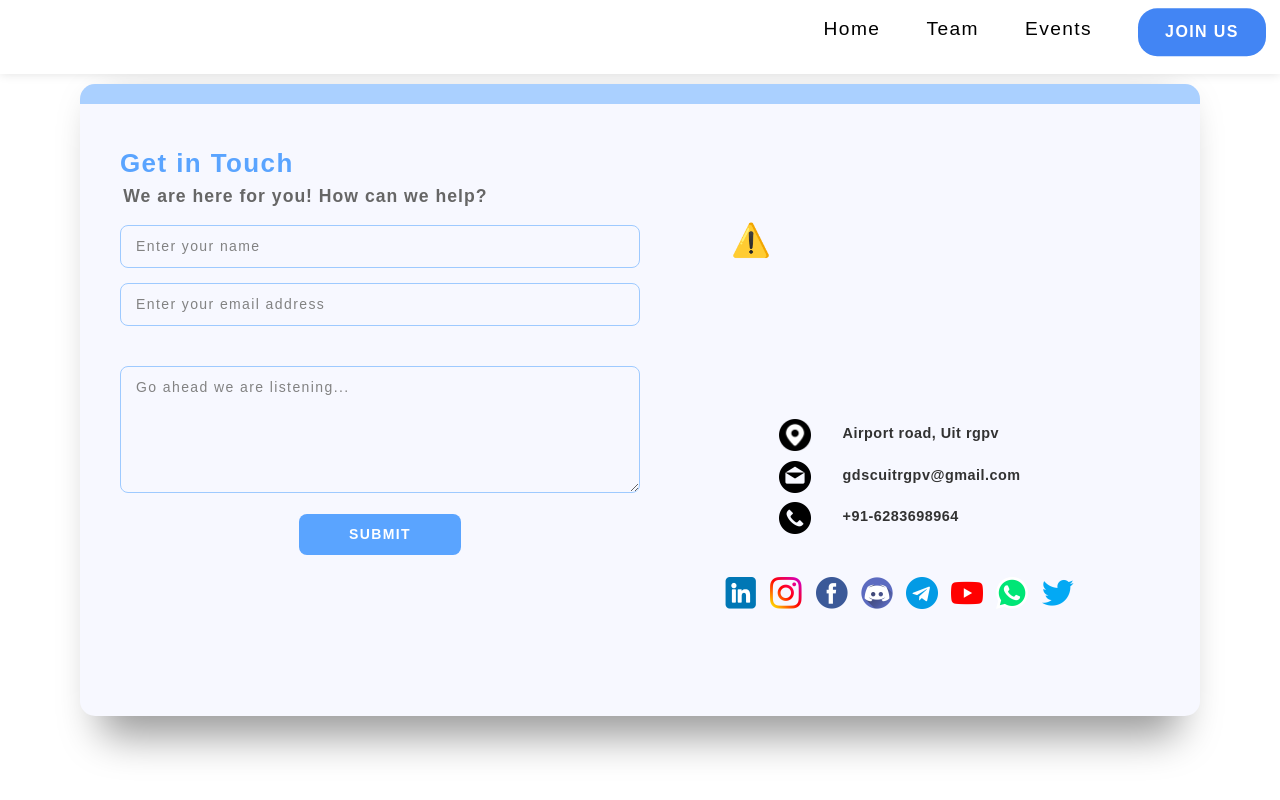
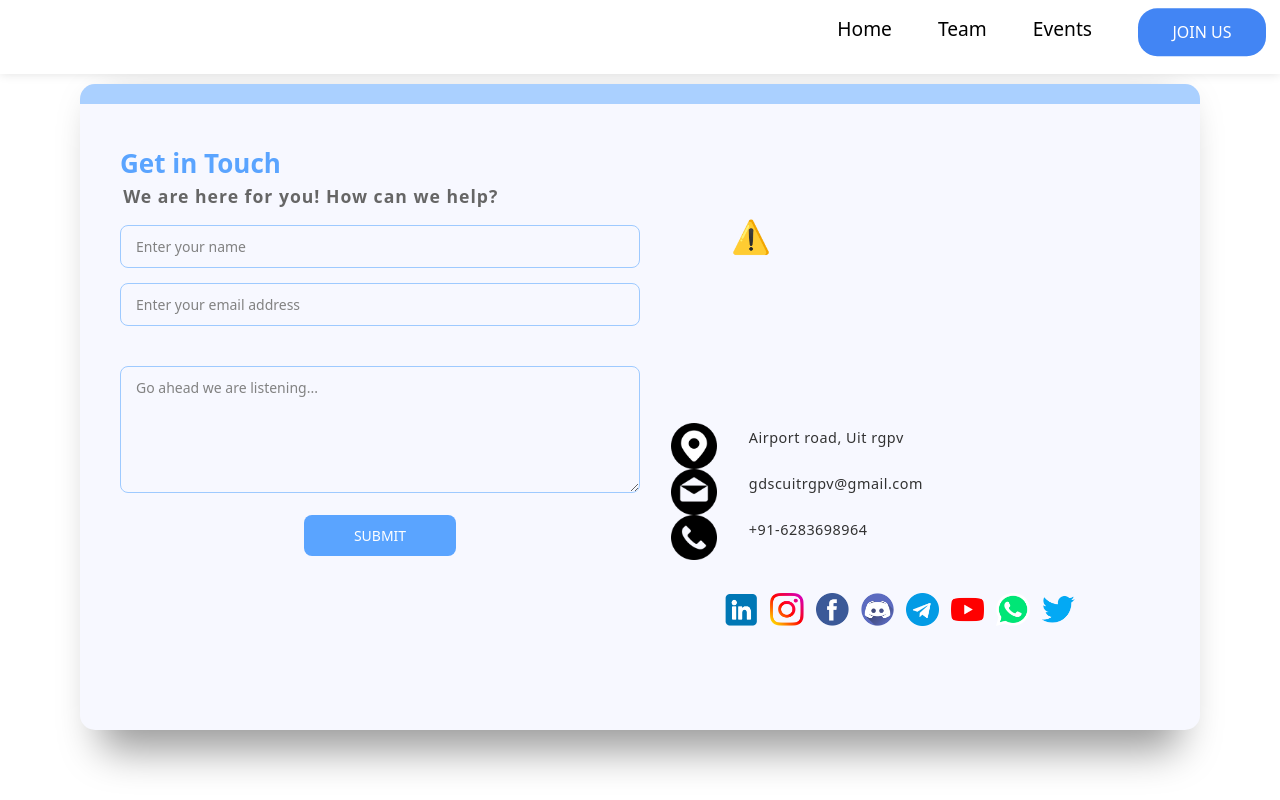
Before and after one commit to gdscrgpv/gdsc-website, a React (Create React App) app: page /contact in a window 1280 px wide. Built offline with nearby package versions, Linux system fonts and the light colour scheme; no server answers.

Commit message:
icons correction within contact page

```diff
--- a/src/Component/Contact.js
+++ b/src/Component/Contact.js
@@ -49,11 +49,11 @@ export default class ContactComponent extends Component {
                 <div class="screen-body-item left">
 
                   {/* heanding */}
-                  <div class="app-title">
+                  <div class="app-title" style={{fontWeight: 700}}>
                     <span>Get in Touch</span>
                   </div>
 
-                  <p class="smallTxt" >We are here for you! How can we help?</p>
+                  <p class="smallTxt" style={{fontWeight: 600}}>We are here for you! How can we help?</p>
 
                   {/* form */}
                   <div class="app-form">
@@ -91,21 +91,21 @@ export default class ContactComponent extends Component {
                   {/* contact details */}
                   <div class="contact-detail contact ">
                     <div class=" flex">
-                      <img src={mapPin} className="icon" style={{ color: 'black' }} />
+                      <img src={mapPin} className="contactIcon" style={{ color: 'black' }} />
 
                       <p class="midTxt">
                         Airport road, Uit rgpv
                       </p>
                     </div>
                     <div class=" flex">
-                      <img src={mail} className="icon" style={{ color: 'black' }} />
+                      <img src={mail} className="contactIcon" style={{ color: 'black' }} />
 
                       <p class="midTxt">
                         gdscuitrgpv@gmail.com
                       </p>
                     </div>
                     <div class=" flex">
-                      <img src={phone} className="icon" style={{ color: 'black' }} />
+                      <img src={phone} className="contactIcon" style={{ color: 'black' }} />
 
                       <p class="midTxt">
                         +91-6283698964
@@ -118,35 +118,35 @@ export default class ContactComponent extends Component {
                     <div class="app-form-group buttons">
 
                       <button class="connect-button">
-                        <img src={linkedin} className="icon" />
+                        <img src={linkedin} className="connectIcon" />
                       </button>
 
                       <button class="connect-button">
-                        <img src={insta} className="icon" />
+                        <img src={insta} className="connectIcon" />
                       </button>
 
                       <button class="connect-button">
-                        <img src={facebook} className="icon" />
+                        <img src={facebook} className="connectIcon" />
                       </button>
 
                       <button class="connect-button">
-                        <img src={discord} className="icon" />
+                        <img src={discord} className="connectIcon" />
                       </button>
 
                       <button class="connect-button">
-                        <img src={telegram} className="icon" />
+                        <img src={telegram} className="connectIcon" />
                       </button>
 
                       <button class="connect-button">
-                        <img src={youtube} className="icon" />
+                        <img src={youtube} className="connectIcon" />
                       </button>
 
                       <button class="connect-button">
-                        <img src={whatsapp} className="icon" />
+                        <img src={whatsapp} className="connectIcon" />
                       </button>
 
                       <button class="connect-button">
-                        <img src={twitter} className="icon" />
+                        <img src={twitter} className="connectIcon" />
                       </button>
 
                     </div>
--- a/src/Component/css/contactUs.css
+++ b/src/Component/css/contactUs.css
@@ -6,20 +6,7 @@
   -moz-osx-font-smoothing: grayscale;
 }
 
-body {
-  /* background: linear-gradient(to right, #ea1d6f 0%, #eb466b 100%); */
-  font-size: 12px;
-}
-
-body,
-textarea,
-input {
-  font-family: "Montserrat", sans-serif;
-  font-weight: 700;
-  letter-spacing: 1.4px;
-}
-
-button {
+.button {
   font-family: "Montserrat", sans-serif;
   font-weight: 700;
   letter-spacing: 1.4px;
@@ -38,13 +25,16 @@ button {
   font-weight: 400;
 }
 
-.icon {
+.contactIcon {
+  width: 10%;
+  height: 10%;
   margin-right: 4vh;
 }
 
-.icon:hover {
-  width: 4.2vh;
-  height: 4.2vh;
+.connectIcon {
+  width: 100%;
+  height: 100%;
+  margin-right: 8vh;
 }
 
 .smallTxt {
@@ -744,6 +734,11 @@ button {
     font-weight: 400;
   }
 
+  .contactIcon {
+    width: 10%;
+    height: 10%;
+  }
+
   .contact-detail {
     margin: 0vh;
     margin-bottom: 5vh;
@@ -797,6 +792,11 @@ button {
     font-weight: 400;
   }
 
+  .contactIcon {
+    width: 10%;
+    height: 10%;
+  }
+
   .contact-detail {
     margin: 0vh;
     margin-bottom: 5vh;
```
